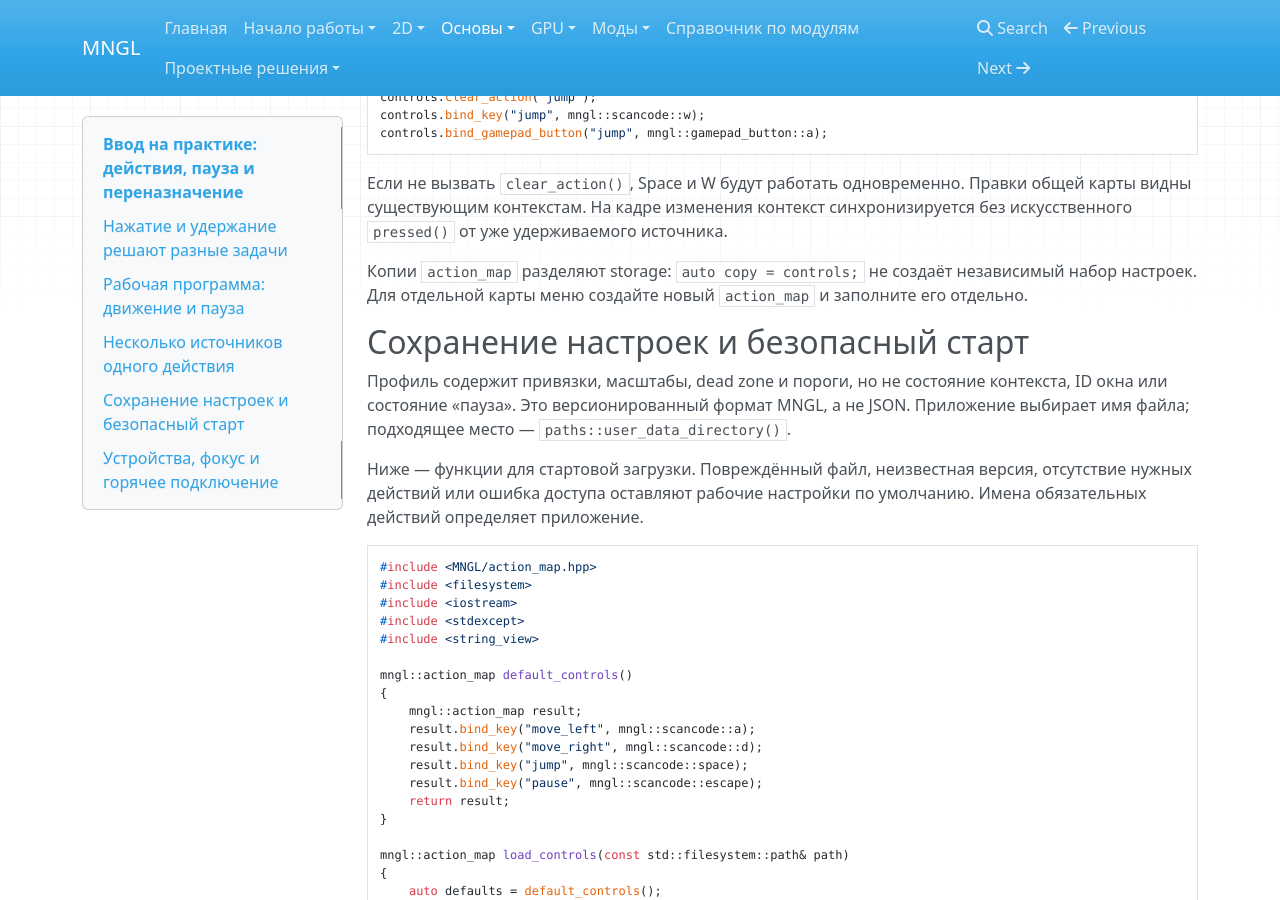
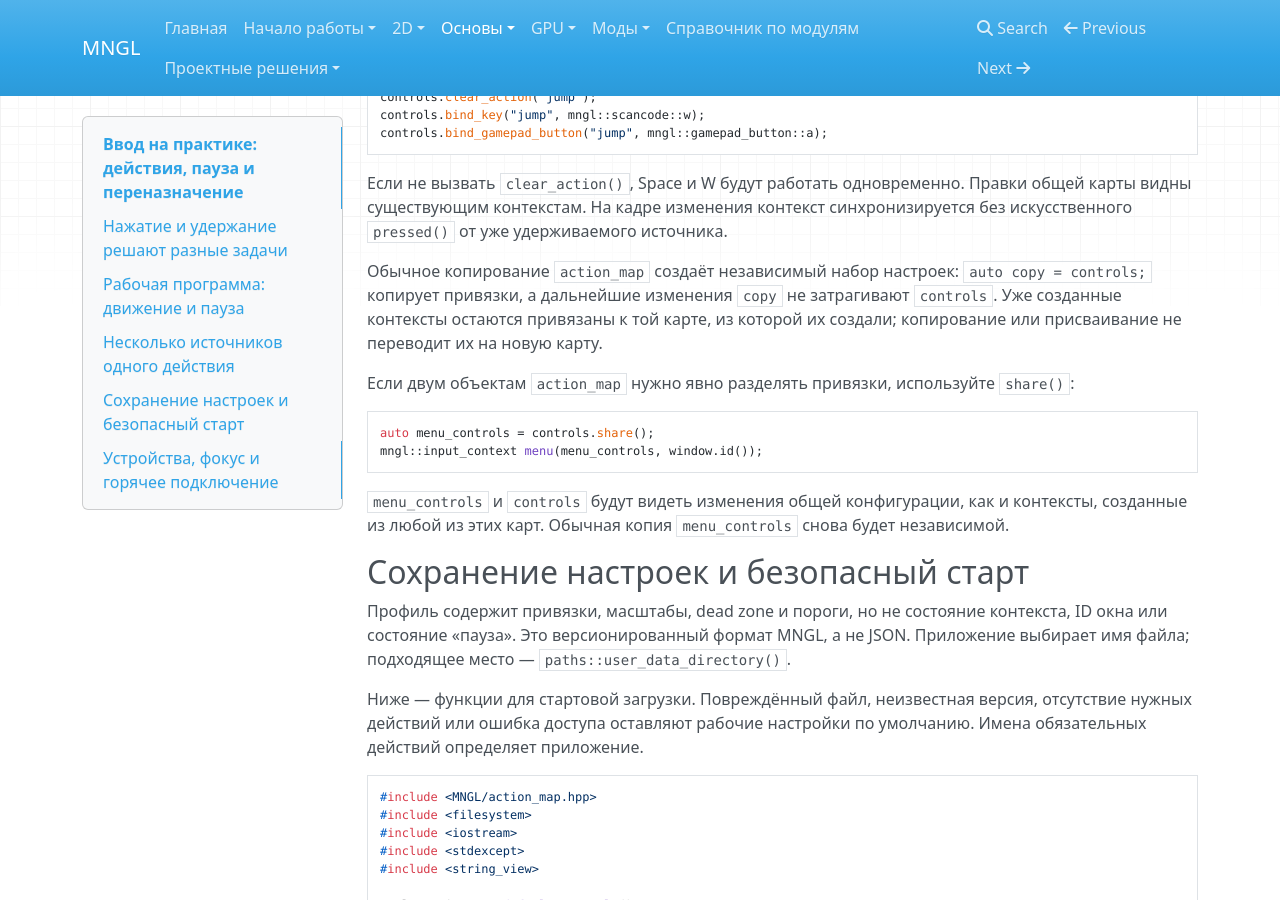
Before and after one commit to Romansgamp6tu/MNGL, an MkDocs documentation site: the page built from docs/core/input-recipes.md, in a window 1280 px wide and 900 px high, scrolled down 2181 px. Built offline with MkDocs 1.6.1, drawn with Linux system fonts in a browser that asks for light colours; nearby versions of some CDN libraries.

Commit message:
Document explicit action_map sharing

````diff
--- a/docs/core/input-recipes.md
+++ b/docs/core/input-recipes.md
@@ -95,7 +95,16 @@ controls.bind_gamepad_button("jump", mngl::gamepad_button::a);
 
 Если не вызвать `clear_action()`, Space и W будут работать одновременно. Правки общей карты видны существующим контекстам. На кадре изменения контекст синхронизируется без искусственного `pressed()` от уже удерживаемого источника.
 
-Копии `action_map` разделяют storage: `auto copy = controls;` не создаёт независимый набор настроек. Для отдельной карты меню создайте новый `action_map` и заполните его отдельно.
+Обычное копирование `action_map` создаёт независимый набор настроек: `auto copy = controls;` копирует привязки, а дальнейшие изменения `copy` не затрагивают `controls`. Уже созданные контексты остаются привязаны к той карте, из которой их создали; копирование или присваивание не переводит их на новую карту.
+
+Если двум объектам `action_map` нужно явно разделять привязки, используйте `share()`:
+
+```cpp
+auto menu_controls = controls.share();
+mngl::input_context menu(menu_controls, window.id());
+```
+
+`menu_controls` и `controls` будут видеть изменения общей конфигурации, как и контексты, созданные из любой из этих карт. Обычная копия `menu_controls` снова будет независимой.
 
 <a id="input-profile-storage"></a>
 
````
